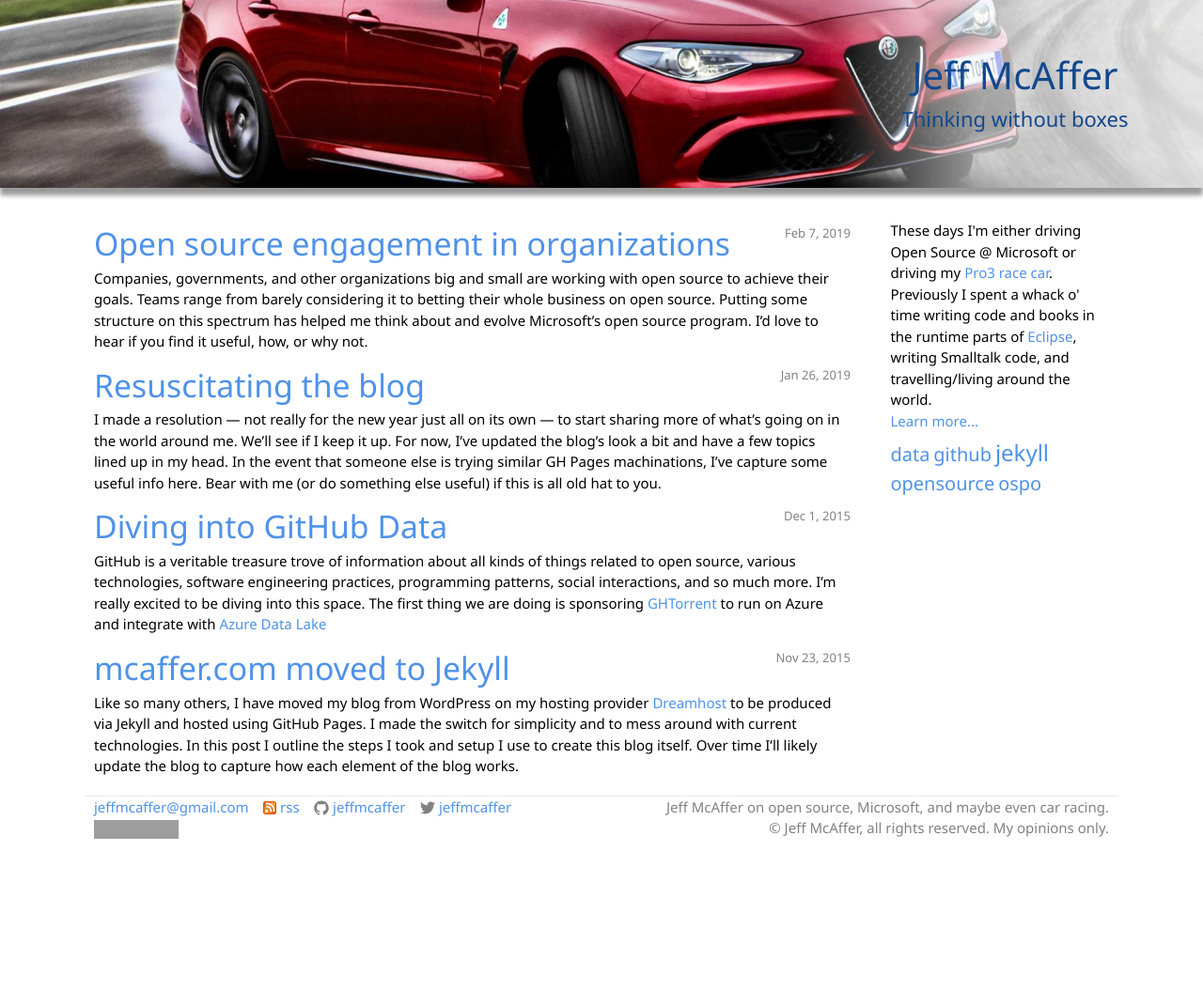
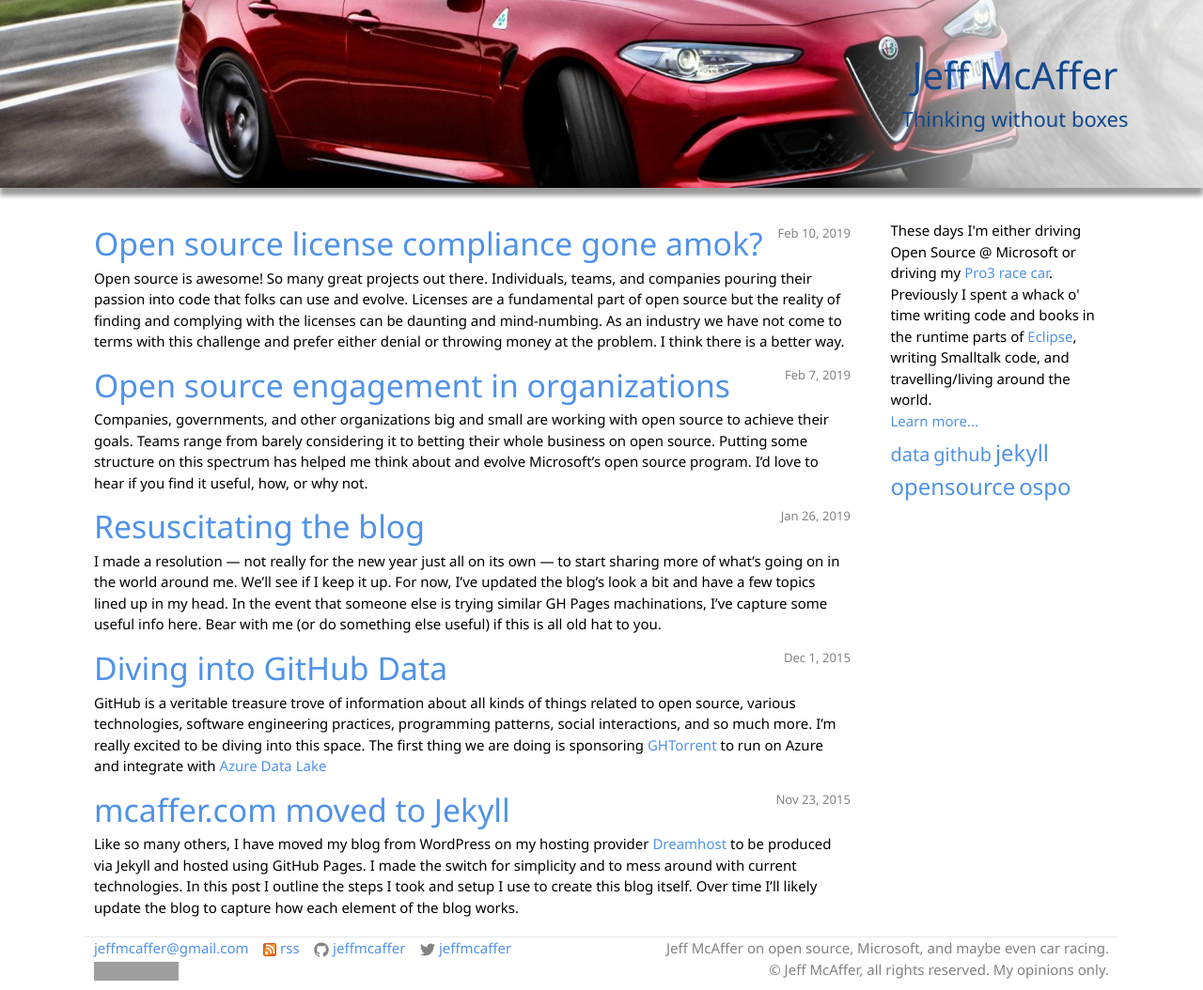
Before and after one commit to jeffmcaffer/jeffmcaffer.github.io, a Jekyll site: the page built from index.html, in a window 1280 px wide. Shown: the whole page at 94% size. Built offline with Jekyll 4.4.1, drawn with Linux system fonts in a browser that asks for light colours; before the commit the page ends 903 px from its top, so only the background shows below that; some of the changed lines change nothing that is shown; grey boxes are pictures that could not be loaded.

Commit message:
post compliance gone amok

```diff
--- a/_layouts/post.html
+++ b/_layouts/post.html
@@ -48,6 +48,8 @@ layout: default
 
   <article class="post-content">
     {{ content }}
+
+    &nbsp;
     <h2 style="font-size: 30px">Comments</h2>
     {% include comments.html %}
   </article>
--- /dev/null
+++ b/_posts/2019-02-10-Open-source-compliance-gone-amok.md
@@ -0,0 +1,46 @@
+---
+layout: post
+title: "Open source license compliance gone amok?"
+date: 2019-02-10 11:11:11
+tags: opensource ospo
+---
+
+Open source is awesome! So many great projects out there. Individuals, teams, and companies pouring their passion into code that folks can use and evolve. Licenses are a fundamental part of open source but the reality of finding and complying with the licenses can be daunting and mind-numbing. As an industry we have not come to terms with this challenge and prefer either denial or throwing money at the problem. I think there is a better way.
+
+<!--more-->
+
+# The landscape today
+
+Open source license compliance is not a very sexy topic and I'm certainly not here to convince you otherwise.  It's full of mind-numbing accounting, proforma actions, and cat herding. At the same time, it's a key part of the open source ecosystem.
+
+Licenses set out the ground rules for using a piece of content &mdash; code, images, doc, ...  They give you the right to use and distribute the content, and list the associated obligations. The license used in a community sets the core tone of how they operate. Fundamentally licenses make open source work.
+
+Somewhere along the way however, licenses and license compliance built up a mythology and a stench of FUD. With open source hitting the early and late majorities in various domains, license compliance has become a mainstream procurement topic. For traditional organizations &mdash; governments, regulated industries, manufacturing &mdash; this FUD is taking on a whole new status and driving organizations to take and demand heroic actions.
+
+At the same time, the scale of open source production and consumption has exploded. As I write, there are about 50M public repos on GitHub with about a third of them created in the last year. With package managers like NPM it's trivial to pull in a thousand packages with a simple command. At Microsoft we currently track millions of integrations of hundreds of thousands of open source components across thousands of products. That's a lot and we are not alone.
+
+<figure class="image">
+  <img src="/images/MSFT-open-source-use-1902.png" alt="Microsoft open source use">
+  <figcaption>Microsoft open source use scale</figcaption>
+</figure>
+
+Given the complexities around compliance, it's not surprising that a whole industry has sprung up around figuring out which open source you have, tracking it, getting data about it, and providing workflows to *clear* and *approve* open source use. And it's a big industry with many players both commercial and open source, and big dollars &mdash; [Black Duck was acquired](https://www.blackducksoftware.com/about/news-events/releases/synopsys-completes-acquisition-black-duck-software) in December 2017 for **half a billion dollars**. Companies regularly spend millions of dollars a year on compliance tools, data, and processing.
+
+This is not healthy. It's driven by fear.
+
+It's a whole bunch of friction that wastes time and resources that could otherwise go into working on the projects themselves (e.g., improving security) or creating new ones. It inhibits adoption of projects and limits deeper engagement.
+
+# Can we do better?
+
+For sure folks need to honor the terms of the licenses &mdash; IMHO that's a given &mdash; but somehow, we as a community and an industry need to make that easier, normalized and largely automated. We need to do better here.
+
+Fortunately, times are changing and there is a raft of open source efforts in this space as well as some changing community norms and perspectives.
+
+I don't have all the answers but do have some ideas. This is the first in a series of posts where I'll share those thoughts and hopefully hear from you on topics such as:
+
+* Distill open source license compliance (coming soon...)
+* Look at the industry around compliance (coming soon...)
+* Show how open source projects themselves play a role (coming soon...)
+* Ultimately sketch an open source solution to this open source problem (coming soon...)
+
+What do you think? How much effort are you putting into compliance? As an open source project team how do you think about compliance in your community? Do you care?
```
Also changed, not shown: images/MSFT-open-source-use-1902.PNG (added).
